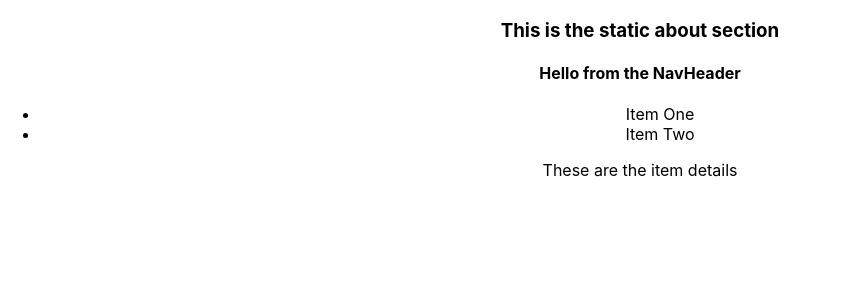
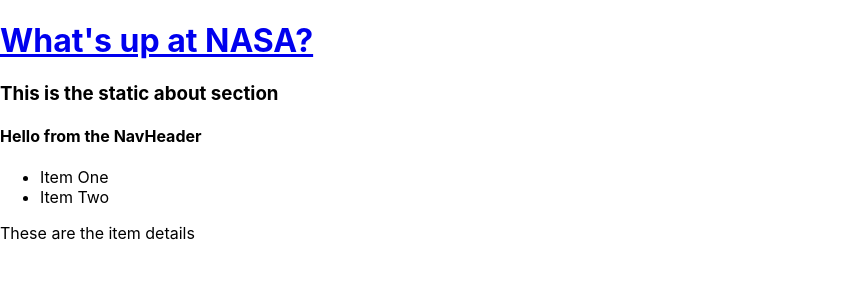
Before and after one commit to CrowdedAstronaut/whats-up-at-NASA, a React (Create React App) app: page / in a window 1280 px wide. Shown: the top 300 px of the page, without its empty margins (0-841 px from the left). Built offline with nearby package versions, Linux system fonts and the light colour scheme.

Commit message:
Added state to the Photos component

```diff
--- a/src/App.js
+++ b/src/App.js
@@ -3,17 +3,22 @@
 import "./App.css";
 import About from "./components/About";
 import NavHeader from "./components/NavHeader";
-import ListItems from "./components/ListItems";
-import ItemDetails from "./components/ItemDetails";
+import Photos from "./components/Photos";
+import PhotoDetails from "./components/PhotoDetails";
 
 function App() {
   return (
-    <div className="App">
-      <About />
-      <NavHeader />
-      <ListItems />
-      <ItemDetails />
-    </div>
+    <>
+      <header>
+        <h1>
+          <a href="/">What's up at NASA?</a>
+        </h1>
+        <About />
+        <NavHeader />
+      </header>
+      <Photos />
+      <PhotoDetails />
+    </>
   );
 }
 
--- a/src/components/ListItems/index.js
+++ b/src/components/Photos/index.js
@@ -1,4 +1,7 @@
-export default function ListItems() {
+import { useState } from "react";
+
+export default function Photos() {
+  const [photos, setPhotos] = useState([]);
   return (
     <div>
       <ul>
```
Also changed, not shown: src/components/PhotoDetails/index.js (renamed from src/components/ItemDetails/index.js).
